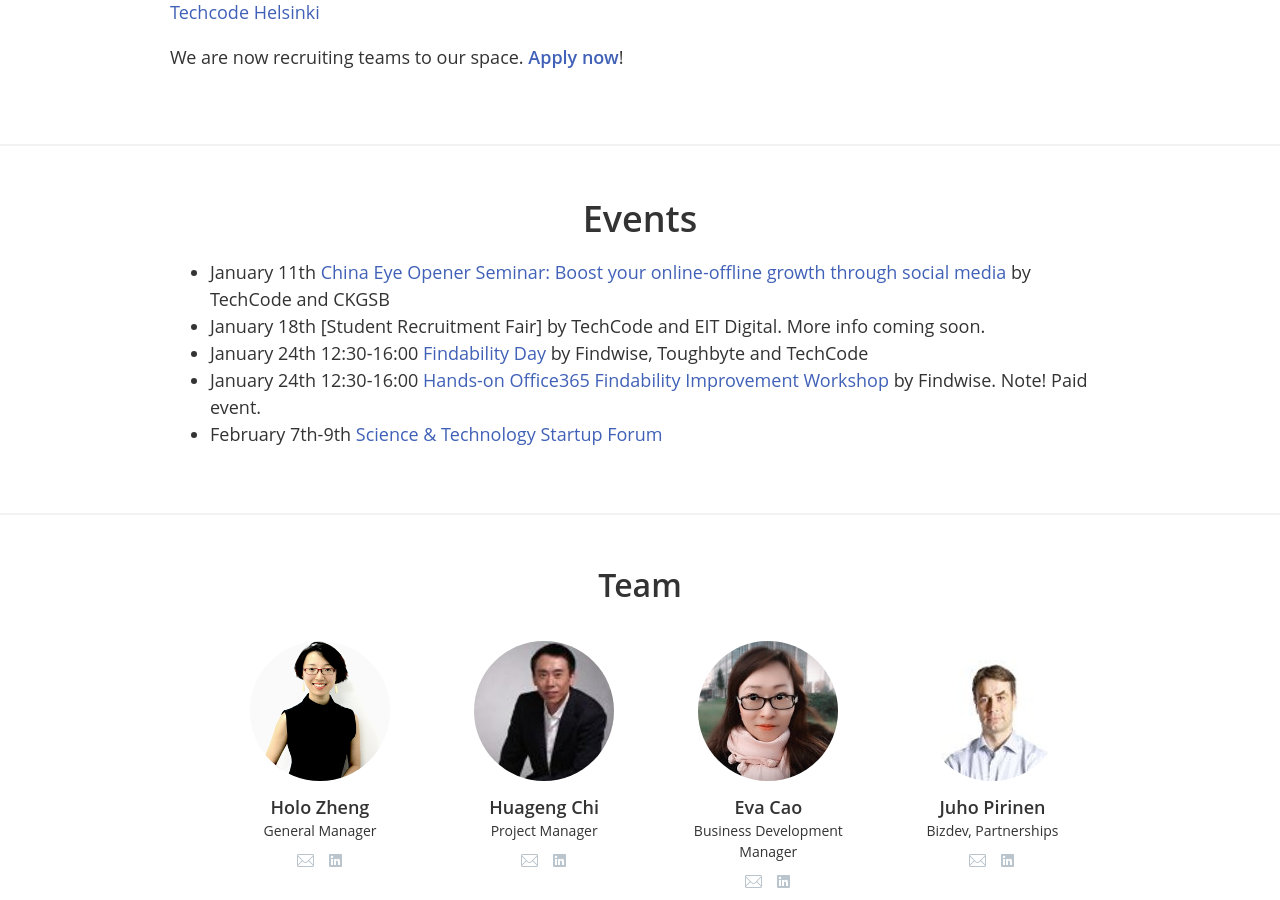
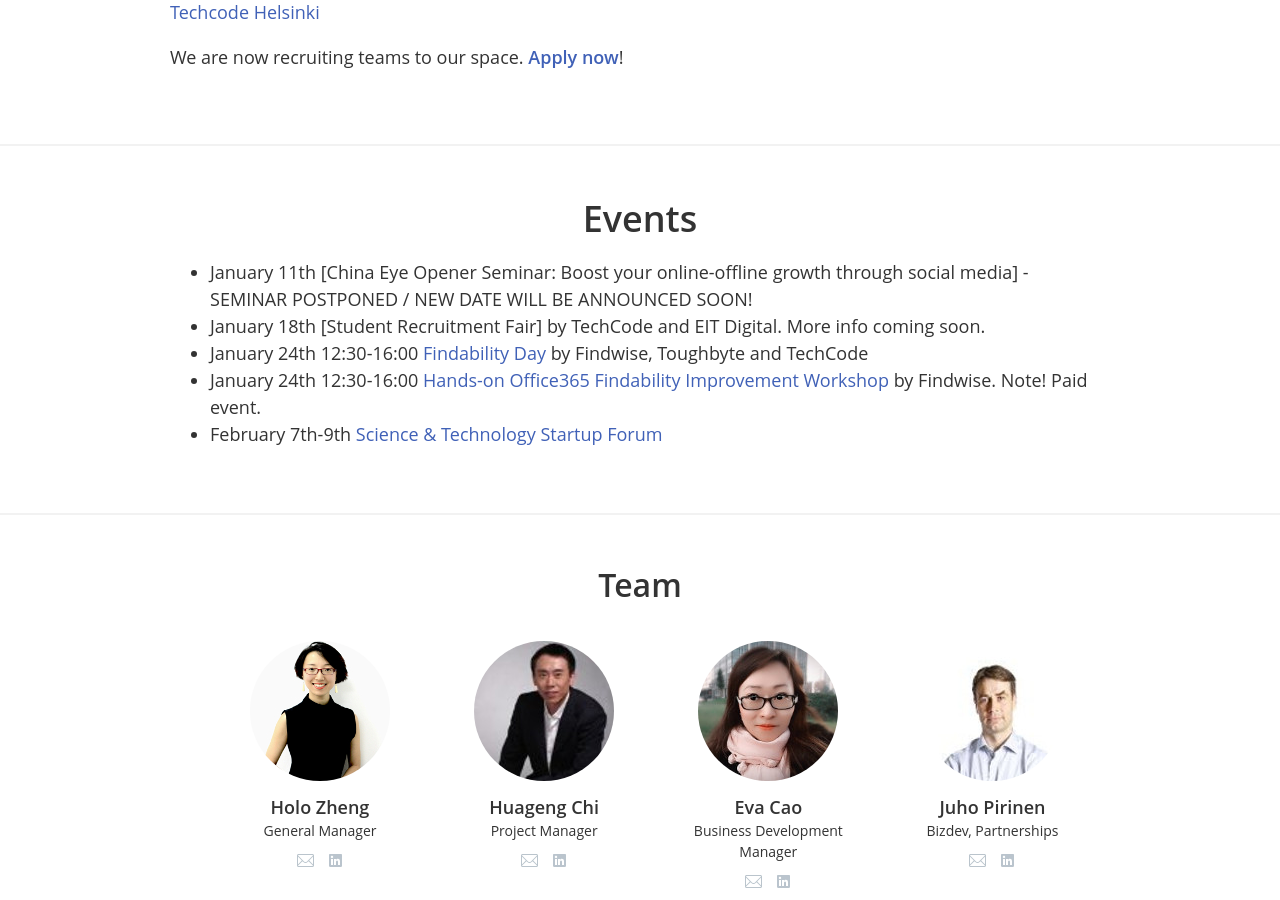
Before and after one commit to techcodefinland/techcode.fi, a Jekyll site: the page built from index.html, in a window 1280 px wide and 900 px high, scrolled down 1420 px. Built offline with Jekyll 4.4.1, drawn with Linux system fonts in a browser that asks for light colours; nearby versions of some CDN libraries.

Commit message:
Update events.md

```diff
--- a/_includes/events.md
+++ b/_includes/events.md
@@ -1,4 +1,4 @@
-- January 11th [China Eye Opener Seminar: Boost your online-offline growth through social media](https://www.eventbrite.co.uk/e/seminar-digital-strategies-in-china-tickets-40036538364) by TechCode and CKGSB
+- January 11th [China Eye Opener Seminar: Boost your online-offline growth through social media] - SEMINAR POSTPONED / NEW DATE WILL BE ANNOUNCED SOON!
 - January 18th [Student Recruitment Fair] by TechCode and EIT Digital. More info coming soon.
 - January 24th 12:30-16:00 [Findability Day](https://www.eventbrite.com/e/findability-day-roadshow-helsinki-tickets-41103470587?aff=techcode) by Findwise, Toughbyte and TechCode
 - January 24th 12:30-16:00 [Hands-on Office365 Findability Improvement Workshop](https://www.eventbrite.com/e/hands-on-office365-findability-improvement-workshop-tickets-41233928791?aff=techcode) by Findwise. Note! Paid event.
```
